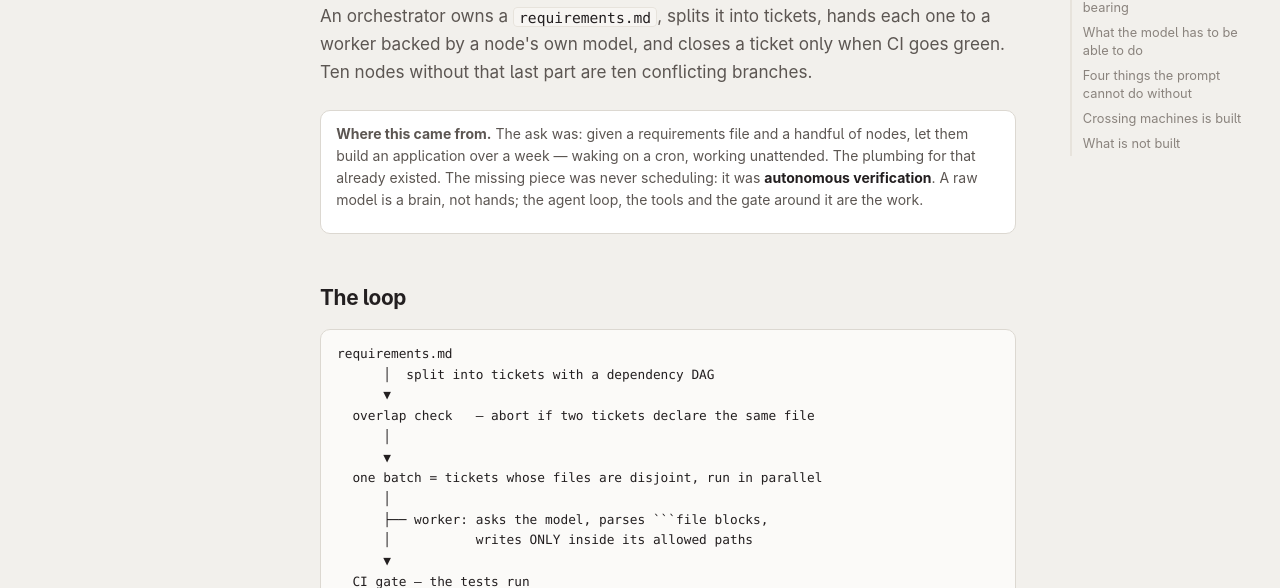
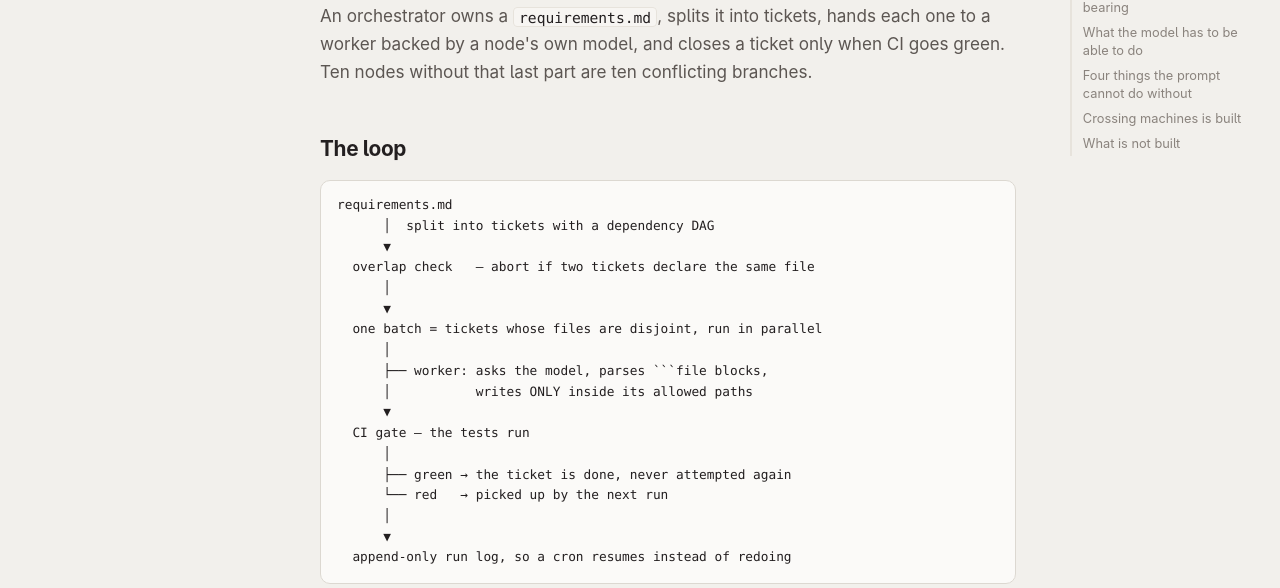
Before and after one commit to fiuiorg/pyrusllm_doc, a plain HTML site: page docs/factory.html in a window 1280 px wide. Shown: the part 212-800 px from the top of the page. Drawn offline with Linux system fonts and the light colour scheme.

Commit message:
Docs: drop the "Where this came from" note from the factory page
Cuts straight to the loop instead of opening with backstory.

```diff
--- a/docs/factory.html
+++ b/docs/factory.html
@@ -17,12 +17,6 @@
 <p class="lede">An orchestrator owns a <code>requirements.md</code>, splits it into
 tickets, hands each one to a worker backed by a node's own model, and closes a ticket only
 when CI goes green. Ten nodes without that last part are ten conflicting branches.</p>
-
-<div class="note i"><b>Where this came from.</b> The ask was: given a requirements file and
-a handful of nodes, let them build an application over a week — waking on a cron, working
-unattended. The plumbing for that already existed. The missing piece was never scheduling:
-it was <strong>autonomous verification</strong>. A raw model is a brain, not hands; the
-agent loop, the tools and the gate around it are the work.</p></div>
 
 <h2 id="loop">The loop</h2>
 <pre><code>requirements.md
```
